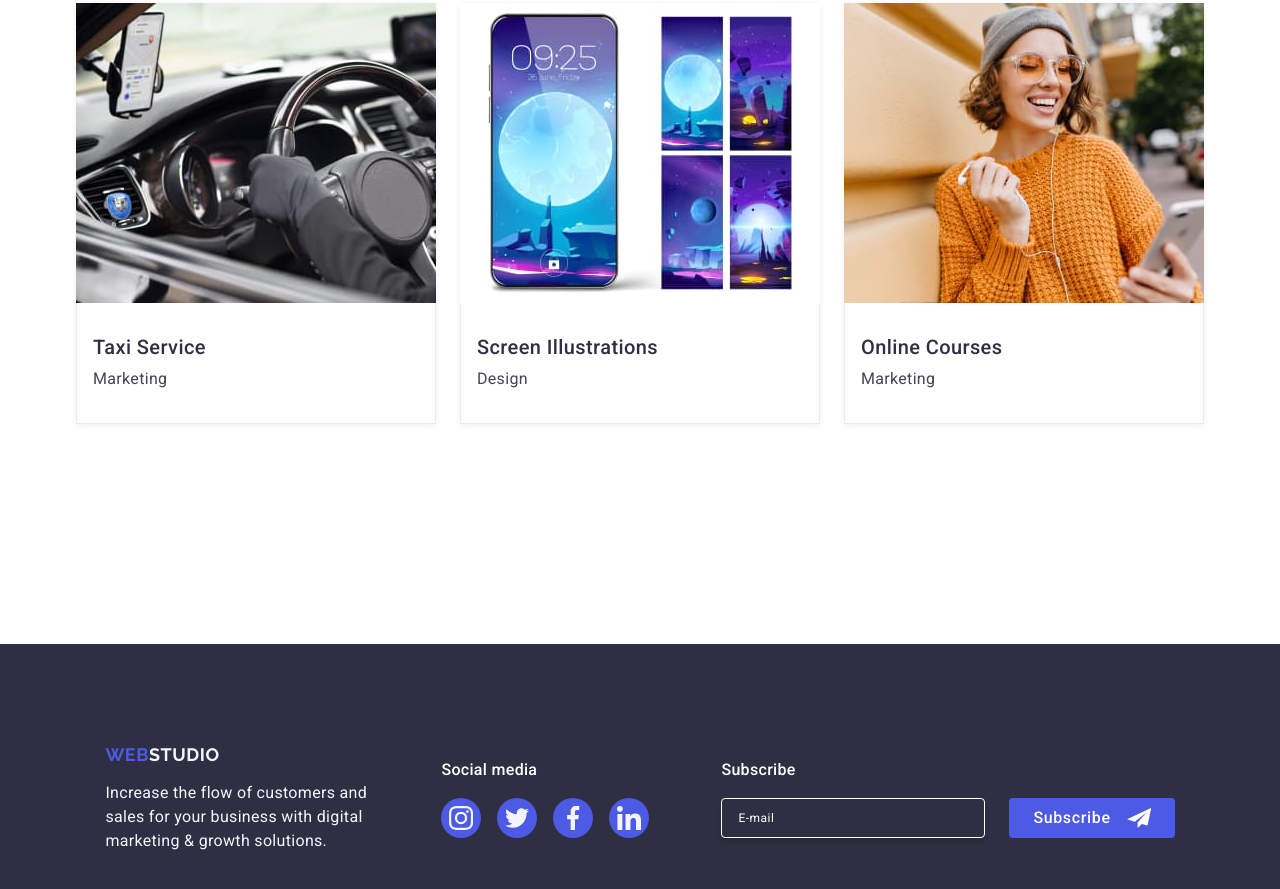
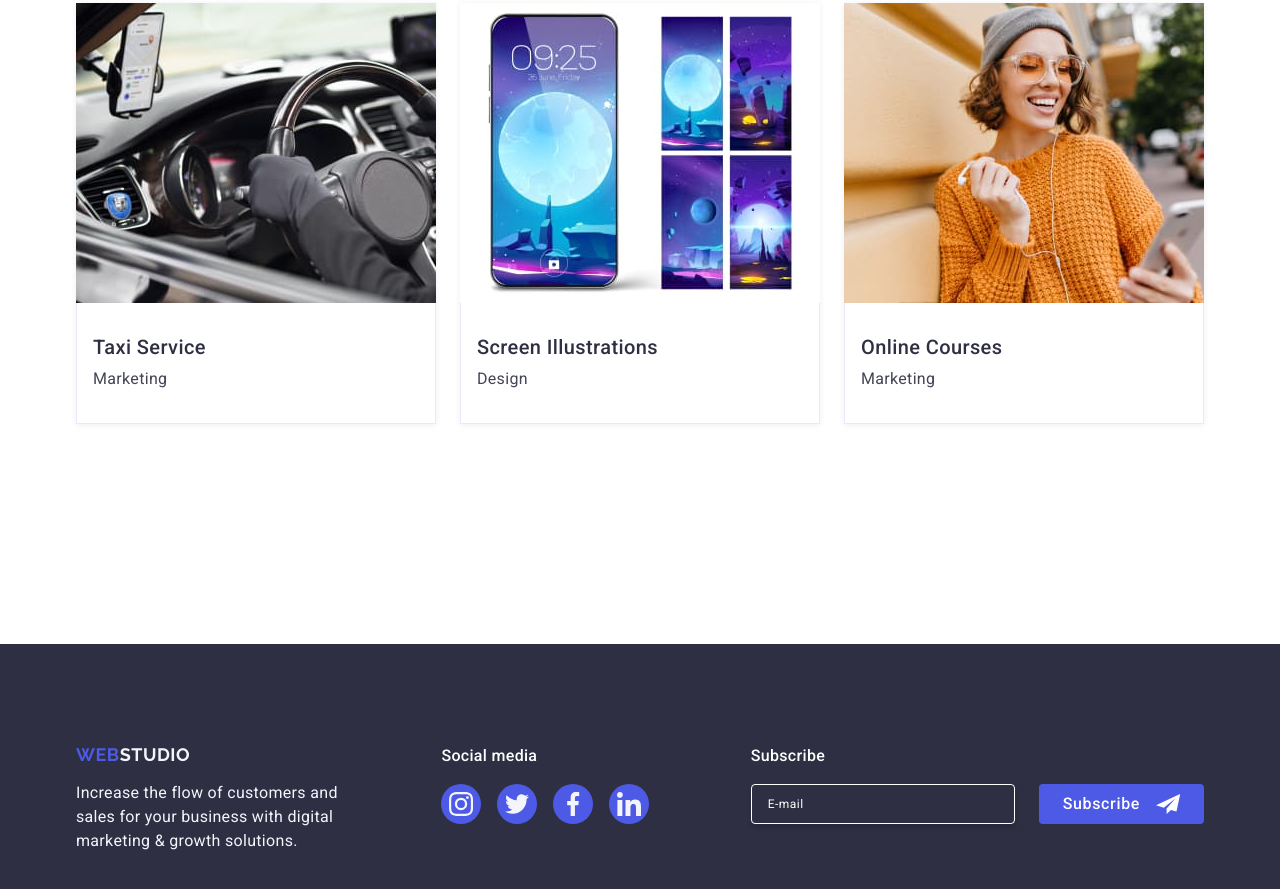
Before and after one commit to vitalia-m/goit-markup-hw-06, a plain HTML site: page index.html in a window 1280 px wide. Shown: the part 2579-3468 px from the top of the page. Drawn offline with nearby package versions, Linux system fonts and the light colour scheme.

Commit message:
css/styles.cs

```diff
--- a/css/styles.css
+++ b/css/styles.css
@@ -795,12 +795,17 @@ button {
   .footer .container {
     display: flex;
     flex-wrap: wrap;
-    justify-content: center;
-    align-items: center;
+    gap: 72px 24px;
   }
 
   .footer-web-box {
     max-width: 264px;
+  }
+}
+@media screen and (min-width: 768px) and (max-width: 1157px) {
+  .footer .container {
+    padding-left: 108px;
+    padding-right: 108px;
   }
 }
 @media screen and (min-width: 1158px) {
@@ -808,4 +813,7 @@ button {
     padding: 100px 0;
     margin-left: 0;
   }
+  .footer .container {
+    justify-content: space-between;
+  }
 }
```
